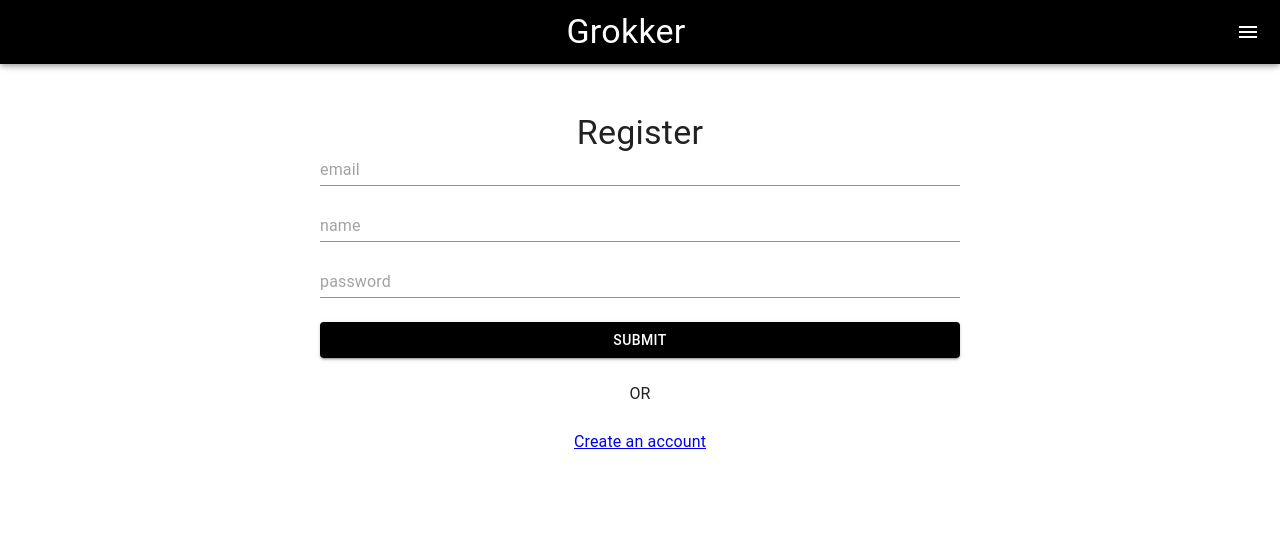
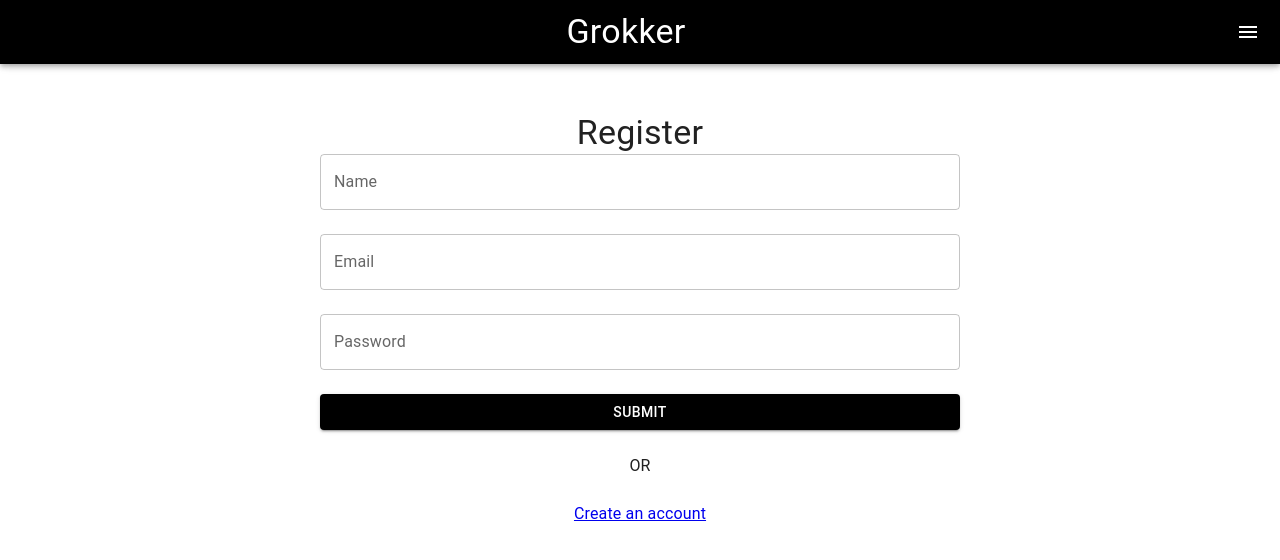
Before and after one commit to Mubarek-Hassen/study-card-client, a React (Vite) app: page /auth in a window 1280 px wide. Shown: the top 560 px of the page. Built offline with nearby package versions, Linux system fonts and the light colour scheme; the HTML template or start-up script is replaced by a standard one.

Commit message:
user input validation

```diff
--- a/src/App.tsx
+++ b/src/App.tsx
@@ -3,12 +3,14 @@ import RootLayout from "./components/RootLayout"
 import Home from "./pages/Home"
 import Auth from "./pages/Auth"
 import { authAction } from "./utils/router-actions/auth-actions.ts"
+import ErrorPage from "./pages/ErrorPage.tsx"
 
 const App = () =>  {
 
   const router = createBrowserRouter([
     {
       path: "/", element: <RootLayout />,
+      errorElement: <ErrorPage /> ,
       children: [
         { index: true, element: <Home /> },
         {
--- a/src/components/AuthForm.tsx
+++ b/src/components/AuthForm.tsx
@@ -1,4 +1,4 @@
-import { Box, Button,  Input, Typography } from "@mui/material";
+import { Box, Button, TextField, Typography } from "@mui/material";
 import { Form, Link, useActionData, useSearchParams } from "react-router-dom";
 
 const AuthForm = () => {
@@ -6,17 +6,18 @@ const [searchParams] = useSearchParams()
 const isLogin = searchParams.get("mode") === "login";
 const errors= useActionData()
 console.log(errors);
-
   return (
     <Box>
       <Typography variant="h4">{isLogin ? "Login":"Register"}</Typography>
       <Form method="post" style={{display: "flex", flexDirection: "column", maxWidth: "40rem", margin: "0 auto", gap: "1.5rem"}}>
-        <Input placeholder="email" name="email" />
-        {!isLogin && <Input name="name" placeholder="name" />}
-        <Input placeholder="password" name="password" type="password" />
+
+        {!isLogin && <TextField name="name" label="Name" placeholder="name" />}
+        <TextField label="Email" placeholder="Email" name="email" error = {errors && Object.keys(errors).includes("email")} />
+        <TextField label="Password" placeholder="Password" name="password" type="password" error = {errors && Object.keys(errors).includes("password")} />
         <Button variant="contained" type="submit" sx={{bgcolor: "black", ":hover": {bgcolor: "green"} }}>Submit</Button>
         <Typography>OR</Typography>
         <Link to={`?mode=${isLogin ? "register" : "login"}`} >Create an account</Link>
+
       </Form>
     </Box>
   )
--- a/src/components/RootLayout.tsx
+++ b/src/components/RootLayout.tsx
@@ -1,12 +1,14 @@
 import { Outlet } from "react-router-dom"
 import Header from "./Header"
 import { Container } from "@mui/material"
+// import { ReactNode } from "react"
 
-const RootLayout = () => {
+const RootLayout = (props) => {
   return (
     <Container>
     <Header />
     <Outlet />
+    {props.children}
     </Container>
   )
 }
--- a/src/pages/Auth.tsx
+++ b/src/pages/Auth.tsx
@@ -1,13 +1,18 @@
-import { Box } from "@mui/material"
+import { Box, List, ListItem } from "@mui/material"
 import AuthForm from "../components/AuthForm"
+import { useActionData } from "react-router-dom"
 // import { useSearchParams } from "react-router-dom"
 
 
 const Auth = () => {
-  // const [searchParams] = useSearchParams()
-  // const isLogin = searchParams.get("mode") === "login"
+  const errors = useActionData()
+  const errorList = errors && (
+    <List>
+      {Object.values(errors).map(error => <ListItem color="error" sx={{color: "red"}}  key={error}>{error}</ListItem>)}
+    </List> )
   return (
     <Box>
+      {errorList}
     <AuthForm />
     </Box>
   )
--- /dev/null
+++ b/src/pages/ErrorPage.tsx
@@ -0,0 +1,19 @@
+import { useRouteError } from "react-router-dom"
+import RootLayout from "../components/RootLayout"
+import { Typography } from "@mui/material"
+
+
+const ErrorPage = () => {
+  const error = useRouteError()
+  console.log(error)
+
+  return (
+    <RootLayout>
+      <Typography variant="h1">OOPS!</Typography>
+      <Typography variant="h3">An Error Has Occured!</Typography>
+
+    </RootLayout>
+  )
+}
+
+export default ErrorPage
--- a/src/utils/router-actions/auth-actions.ts
+++ b/src/utils/router-actions/auth-actions.ts
@@ -1,4 +1,4 @@
-import { ActionFunctionArgs } from "react-router-dom";
+import { ActionFunctionArgs, json } from "react-router-dom";
 // import { json } from "react-router-dom";
 
 export async function authAction({request}: ActionFunctionArgs) {
@@ -30,6 +30,12 @@ export async function authAction({request}: ActionFunctionArgs) {
 
   const resData = await res.json()
   console.log(resData);
+  if(!resData.token){
+    return resData
+  }
+  if(res.status === 401){
+    throw json({message: resData}, {status: 401})
+  }
 
 
 }
```
